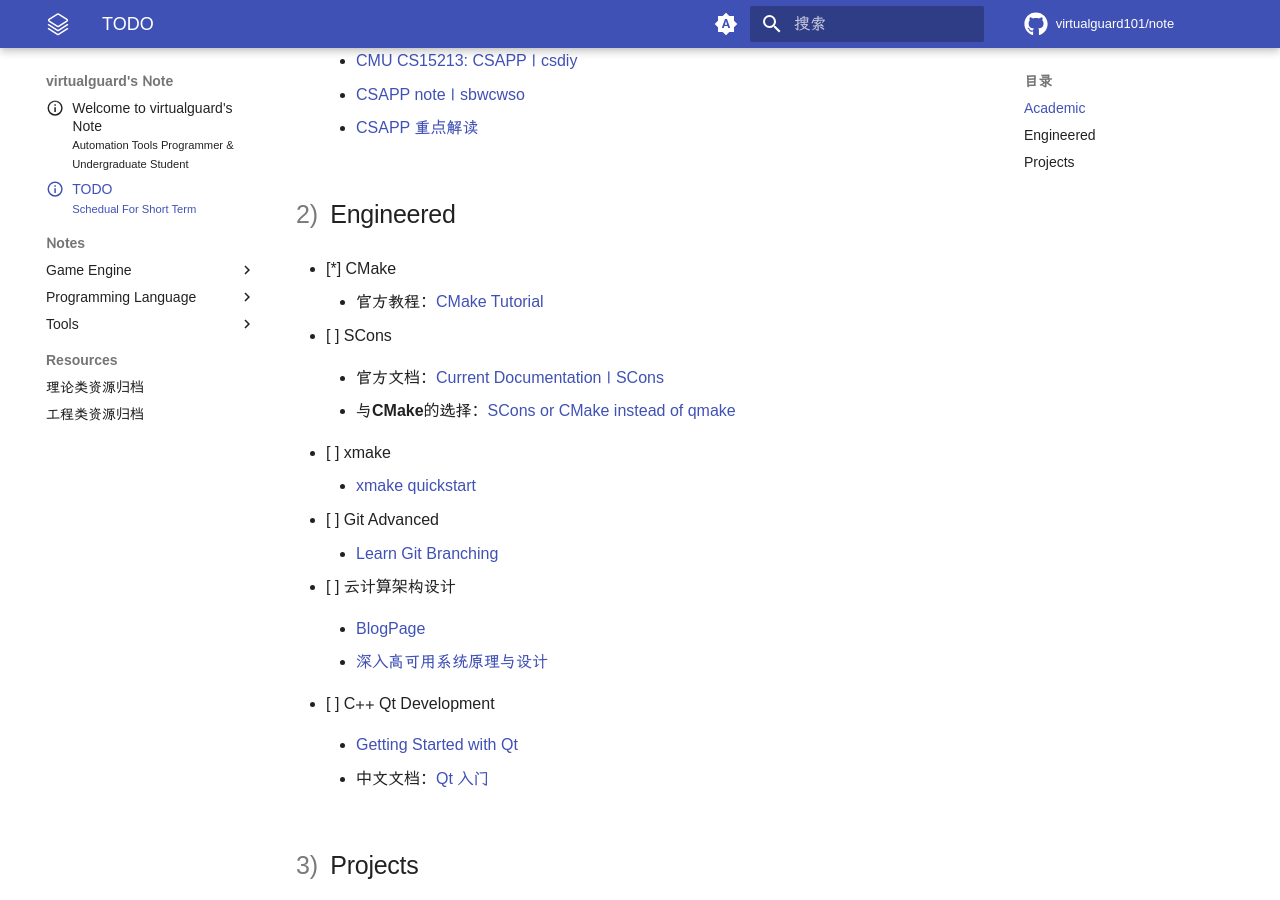
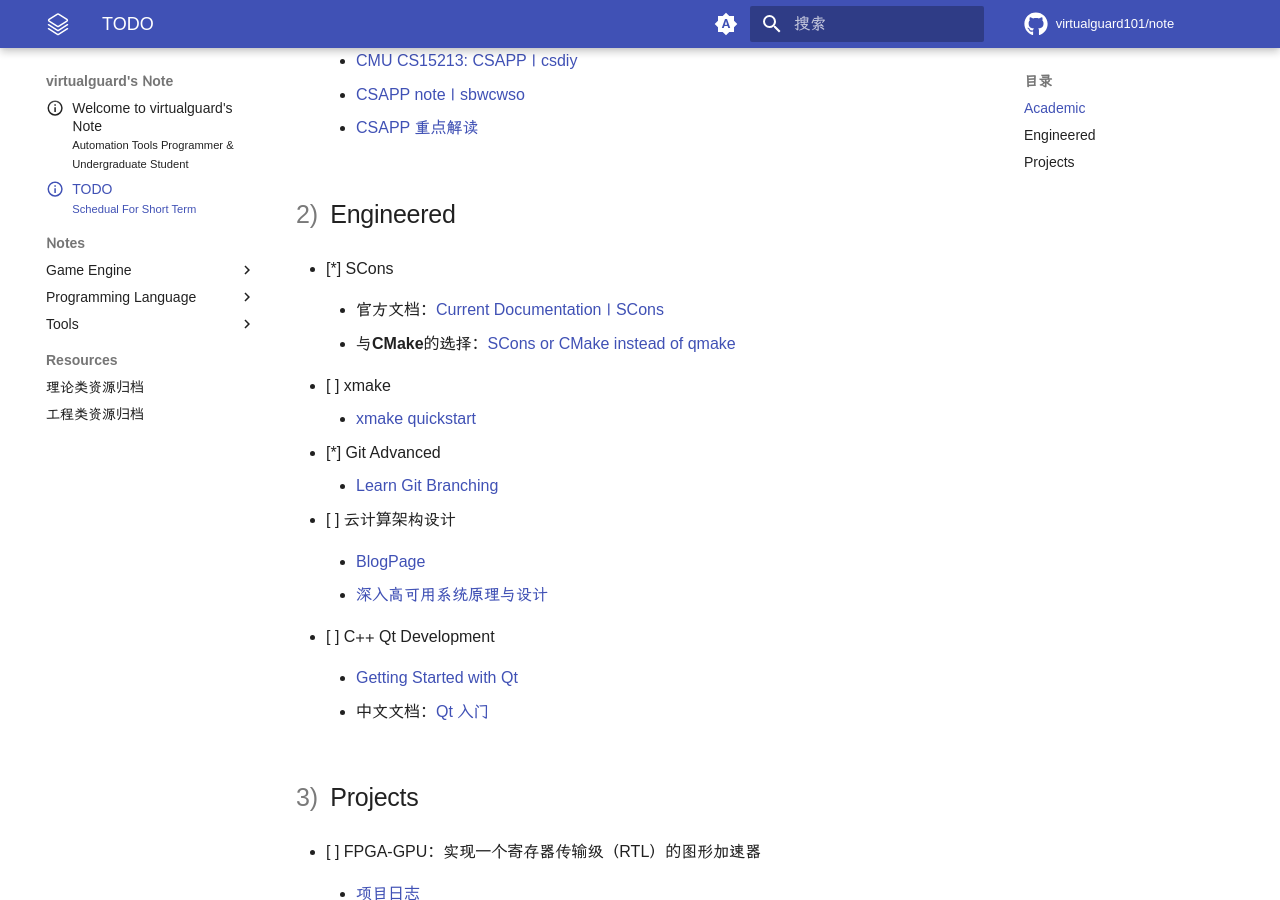
Before and after one commit to virtualguard101/note, an MkDocs documentation site: the page built from docs/TODO.md, in a window 1280 px wide and 900 px high, scrolled down 349 px. Built offline with MkDocs 1.6.1 and Material for MkDocs 9.7.7, drawn with Linux system fonts in a browser that asks for light colours; some web fonts are replaced; comment, search, counter and statistics services are not loaded.

Commit message:
update TODO

```diff
--- a/docs/TODO.md
+++ b/docs/TODO.md
@@ -22,10 +22,7 @@ subtitle: Schedual For Short Term
 
 ## Engineered
 
-- [*] CMake
-    - 官方教程：[CMake Tutorial](https://cmake.org/cmake/help/v3.22/guide/tutorial/index.html)
-
-- [ ] SCons
+- [*] SCons
     - 官方文档：[Current Documentation | SCons](https://scons.org/documentation.html)
 
     - 与**CMake**的选择：[SCons or CMake instead of qmake](https://stackoverflow.com/questions/14197372/scons-or-cmake-instead-of-qmake)
@@ -33,7 +30,7 @@ subtitle: Schedual For Short Term
 - [ ] xmake
     - [xmake quickstart](https://xmake.io/#/zh-cn/guide/quickstart)
 
-- [ ] Git Advanced
+- [*] Git Advanced
     - [Learn Git Branching](https://learngitbranching.js.org/?locale=zh_CN)
 
 - [ ] 云计算架构设计
```
